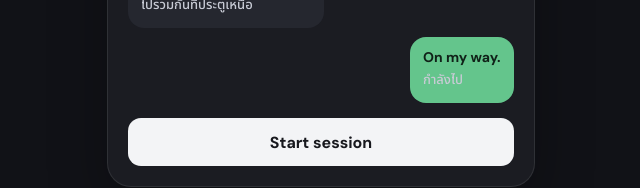
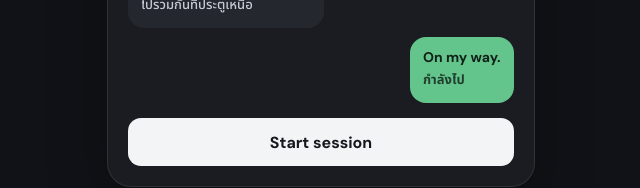
Before and after one commit to thefogusz/WA-NGAI, a React (Vite) app in the folder apps/web/: page / in a window 1280 px wide. Shown: the part 269-457 px from the top of the page, without its empty margins (319-959 px from the left). Built offline with nearby package versions, Linux system fonts and the light colour scheme.

Commit message:
fix: improve Thai reply contrast

```diff
--- a/apps/web/src/App.css
+++ b/apps/web/src/App.css
@@ -45,6 +45,7 @@ h2 { font-size: 18px; letter-spacing: -.035em; margin-bottom: 0; }
 .message span:lang(th), .translated-text:lang(th) { color: #c8cbd5; font-size: 13px; font-weight: 500; line-height: 1.65; opacity: 1; }
 .message-incoming { background: #25272f; color: #f3f4f8; justify-self: start; }
 .message-outgoing { animation-delay: 40ms; background: #64c58c; color: #102118; justify-self: end; }
+.message-outgoing span:lang(th) { color: #102118; font-weight: 700; opacity: .82; }
 
 .primary-button, .secondary-button, .widget-open-button, .text-button { border: 0; transition: background-color 150ms ease-out, border-color 150ms ease-out, transform 150ms ease-out; }
 .primary-button:hover:not(:disabled), .secondary-button:hover:not(:disabled), .widget-open-button:hover:not(:disabled) { transform: translateY(-1px); }
```
